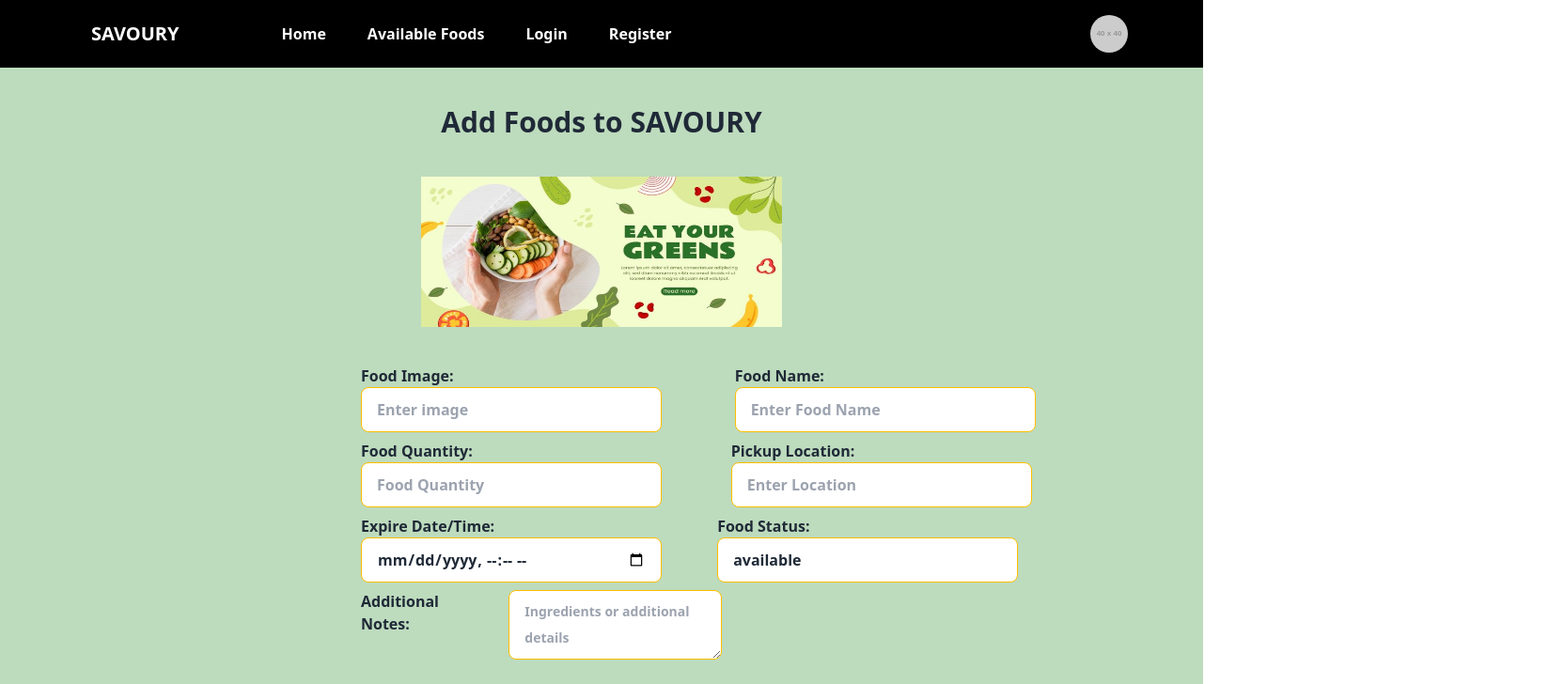
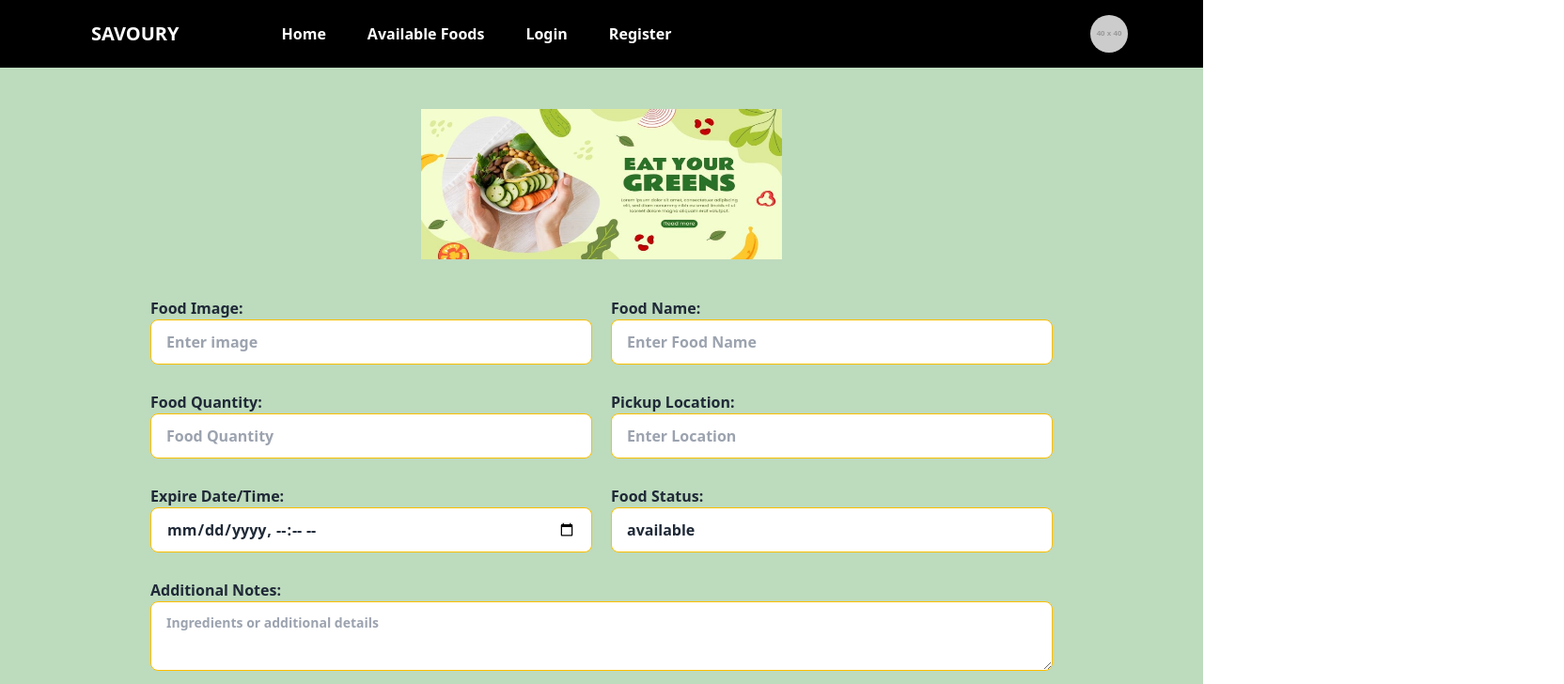
Before and after one commit to KeyaRaniMondal/food_sharing_client, a React (Vite) app: page /addFood in a window 1280 px wide. Shown: the top 728 px of the page at 94% size, 1664 px wide, since content can reach past the window. Built offline with nearby package versions, Linux system fonts and the light colour scheme; no server answers.

Commit message:
made navbar fixed

```diff
--- a/src/components/featured.jsx
+++ b/src/components/featured.jsx
@@ -8,8 +8,8 @@ const Features = () => {
     .slice(0, 6);
 
   return (
-    <div className="w-max h-screen mt-14 mx-32">
-    <div className="grid grid-cols-1 sm:grid-cols-2 md:grid-cols-3 gap-6 px-5 py-10 text-[#ec5e73] -ml-14">
+    <div className=" h-screen mt-14 mx-32">
+    <div className="grid grid-cols-1 sm:grid-cols-2 md:grid-cols-3 gap-6 px-5 py-10 text-[#e05469] -ml-14">
       {sortedFoods.length > 0 ? (
         sortedFoods.map((food) => (
           <div
--- a/src/components/navbar.jsx
+++ b/src/components/navbar.jsx
@@ -39,11 +39,11 @@ const NavBar = () => {
     );
 
     return (
-        <div className="navbar bg-black text-white px-5 lg:px-20 py-3">
-                  <div className="flex-1 mr-20">
-    <a className="btn btn-ghost text-xl">SAVOURY</a>
-  </div>
-      <div className="hidden lg:flex justify-between items-center w-full ">
+        <div className="navbar fixed top-0 left-0 right-0 z-50 bg-black text-white px-5 lg:px-20 py-3">
+            <div className="flex-1 mr-20">
+                <a className="btn btn-ghost text-xl">SAVOURY</a>
+            </div>
+            <div className="hidden lg:flex justify-between items-center w-full ">
 
                 <div className="space-x-5 text-white font-bold">{links}</div>
                 {user ? (
@@ -63,7 +63,7 @@ const NavBar = () => {
                         </div>
                         <ul
                             tabIndex={0}
-                            className="menu menu-sm dropdown-content bg-base-100 rounded-box z-[1] mt-3 w-52 p-2 shadow"
+                            className="menu menu-sm dropdown-content bg-white text-black rounded-box z-[1] mt-3 w-52 p-2 shadow"
                         >
                             <li>
                                 <a className="justify-between">
@@ -105,7 +105,7 @@ const NavBar = () => {
                     </label>
                     <ul
                         tabIndex={0}
-                        className="menu menu-sm dropdown-content mt-3 z-[1] p-2 shadow bg-base-100 rounded-box w-52 text-black"
+                        className="menu menu-sm dropdown-content mt-3 z-[1] p-2 shadow bg-base-100 rounded-box w-52 text-black -ml-20"
                     >
                         {links}
                         {user && (
--- a/src/pages/Availablefood.jsx
+++ b/src/pages/Availablefood.jsx
@@ -36,7 +36,7 @@ const AvailableFood = () => {
         />
       </div>
 
-      <div className={`grid ${change ? "grid-cols-2" : "grid-cols-3"
+      <div className={`grid ${change ? "grid-cols-2" : "grid-cols-1 md:grid-cols-2 lg:grid-cols-3"
         } gap-10 text-black mx-5 md:mx-20 mt-16 w-full`}
       >
         {filteredFoods.map((food) => (
--- a/src/pages/addFood.jsx
+++ b/src/pages/addFood.jsx
@@ -80,15 +80,16 @@ const AddFood = () => {
 <div className="bg-[#bddbbd]">
   <h1 className="text-3xl font-bold text-center py-10">Add Foods to SAVOURY</h1>
   <img src={addfood} alt="" className="flex mx-auto justify-center h-40 w-96" />
-      <form onSubmit={handleSubmit} className="text-left mx-40 w-full ml-96 mt-10">
-        <div className="flex gap-5">
+
+  <form onSubmit={handleSubmit} className="text-left mx-5 sm:mx-10 lg:mx-40  mt-10">
+    <div className="grid grid-cols-1 sm:grid-cols-2 gap-5">
       <div className="font-bold mb-2">
         Food Image:
         <input
           type="text"
           name="FoodImg"
           placeholder="Enter image"
-              className="input input-bordered input-warning w-full max-w-xs"
+          className="input input-bordered input-warning w-full"
         />
       </div>
       <div className="font-bold mb-2">
@@ -97,64 +98,74 @@ const AddFood = () => {
           type="text"
           name="food_name"
           placeholder="Enter Food Name"
-              className="input input-bordered input-warning w-full max-w-xs"
+          className="input input-bordered input-warning w-full"
         />
       </div>
     </div>
-        <div className="flex gap-5">
+
+    <div className="grid grid-cols-1 sm:grid-cols-2 gap-5 mt-5">
       <div className="font-bold mb-2">
         Food Quantity:
         <input
           type="number"
           name="quantity"
           placeholder="Food Quantity"
-              className="input input-bordered input-warning w-full max-w-xs"
+          className="input input-bordered input-warning w-full"
         />
       </div>
-          <div className="font-bold mb-2 -ml-6">
+      <div className="font-bold mb-2">
         Pickup Location:
         <input
           type="text"
           name="location"
           placeholder="Enter Location"
-              className="input input-bordered input-warning w-full max-w-xs"
+          className="input input-bordered input-warning w-full"
         />
       </div>
     </div>
-        <div className="flex gap-5">
+
+    <div className="grid grid-cols-1 sm:grid-cols-2 gap-5 mt-5">
       <div className="font-bold mb-2">
         Expire Date/Time:
         <input
           type="datetime-local"
           name="time"
-              className="input input-bordered input-warning w-full max-w-xs"
+          className="input input-bordered input-warning w-full"
         />
       </div>
-          <div className="font-bold mb-2 -ml-12">
+      <div className="font-bold mb-2">
         Food Status:
         <input
           type="text"
           name="status"
           defaultValue="available"
           readOnly
-              className="input input-bordered input-warning w-full max-w-xs"
+          className="input input-bordered input-warning w-full"
         />
       </div>
     </div>
-        <div className="flex gap-5 font-bold w-96">
+
+    <div className="mt-5">
+      <div className="font-bold">
         Additional Notes:
         <textarea
-            className="textarea textarea-warning"
+          className="textarea textarea-warning w-full"
           placeholder="Ingredients or additional details"
           name="notes"
         ></textarea>
       </div>
-        <button type="submit" className="btn btn-wide btnu my-8 ml-40">
+    </div>
+
+    <div className="text-center mt-8">
+      <button type="submit" className="btn btn-wide btnu mb-8">
         Add Food
       </button>
+    </div>
     <ToastContainer position="top-right" />
   </form>
 </div>
+
+
   );
 };
 
```
Also changed, not shown: src/assets/burger.jpg (added), src/assets/nuts.jpg (added). Lines whose indentation alone changed are shown as unchanged.
